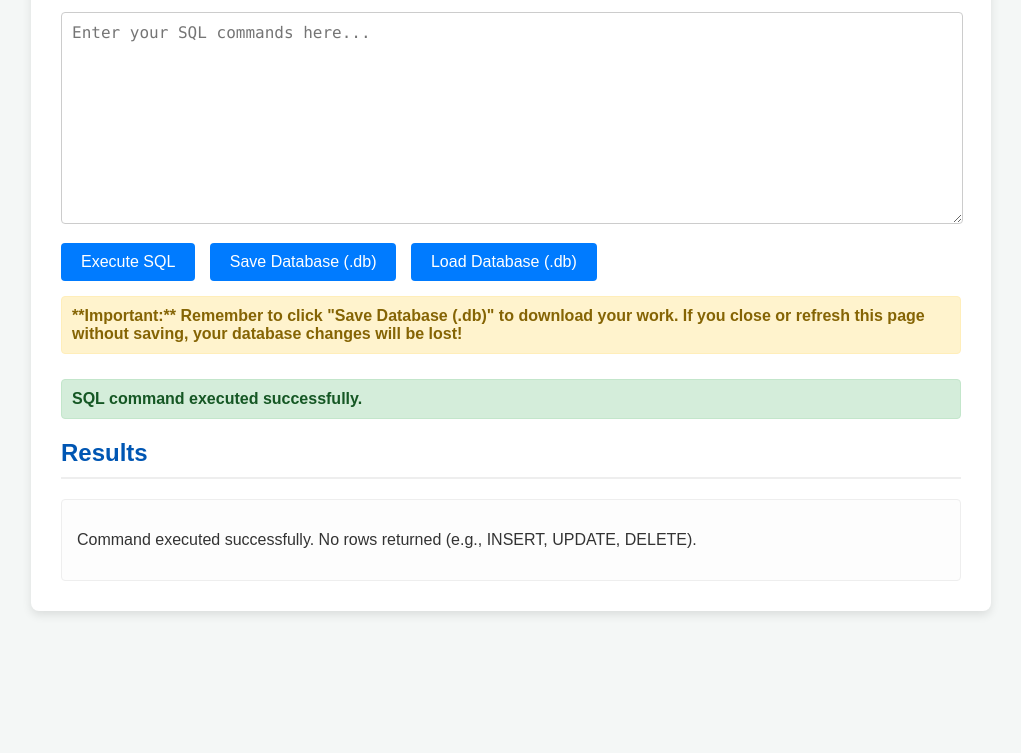
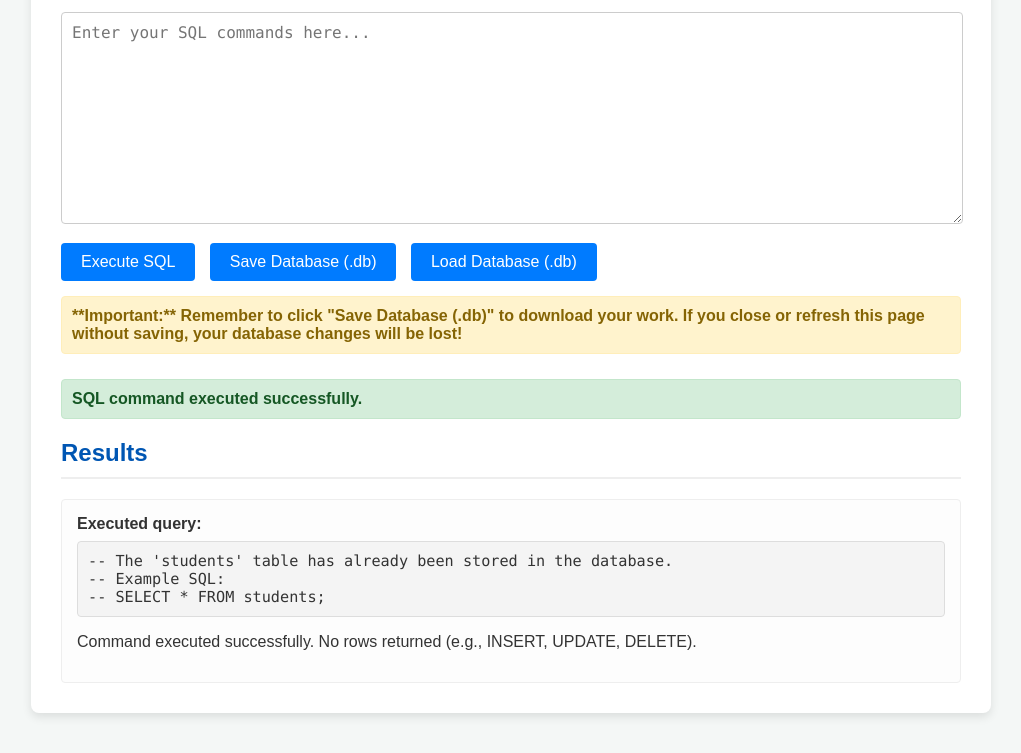
Before and after one commit to HKBU-Ce/COMP2865-Fundamental-of-Data-Anlysis-and-Management, a plain HTML site: page index.html in a window 1280 px wide. Both pictures are taken after a click on the button "Execute SQL". Shown: the part 148-901 px from the top of the page, without its empty margins (129-1150 px from the left). Before the commit the page ends 800 px from the top, so only its background shows below. Drawn offline with nearby package versions, Linux system fonts and the light colour scheme.

Commit message:
Update index.html
add SQL command above the result section

```diff
--- a/index.html
+++ b/index.html
@@ -101,6 +101,22 @@
             padding: 15px;
             background-color: #fdfdfd;
             overflow-x: auto; /* For wide tables */
+        }
+
+        .executed-query {
+            margin-bottom: 15px;
+        }
+
+        .executed-query pre {
+            margin: 8px 0 0;
+            padding: 10px;
+            background-color: #f4f4f4;
+            border: 1px solid #ddd;
+            border-radius: 4px;
+            font-family: 'Consolas', 'Monaco', monospace;
+            font-size: 0.95rem;
+            white-space: pre-wrap;
+            word-break: break-word;
         }
 
         .sql-results table {
@@ -215,12 +231,28 @@
             }
         }
 
+        function showExecutedQuery(sql) {
+            const queryBlock = document.createElement('div');
+            queryBlock.className = 'executed-query';
+
+            const label = document.createElement('strong');
+            label.textContent = 'Executed query:';
+
+            const pre = document.createElement('pre');
+            pre.textContent = sql.trim() || '(empty)';
+
+            queryBlock.appendChild(label);
+            queryBlock.appendChild(pre);
+            sqlResultsDiv.appendChild(queryBlock);
+        }
+
         // Function to execute SQL commands
         function executeSql() {
             const commands = sqlInput.value;
             sqlInput.value = ''; // Clear the query field after execute is clicked
             sqlResultsDiv.innerHTML = ''; // Clear previous results
             statusMessageDiv.style.display = 'none'; // Clear previous status
+            showExecutedQuery(commands);
 
             if (!db) {
                 showStatus('Database not initialized. Please refresh the page.', 'error');
@@ -231,7 +263,9 @@
                 const results = db.exec(commands); // Execute the SQL
 
                 if (results.length === 0) {
-                    sqlResultsDiv.innerHTML = '<p>Command executed successfully. No rows returned (e.g., INSERT, UPDATE, DELETE).</p>';
+                    const message = document.createElement('p');
+                    message.textContent = 'Command executed successfully. No rows returned (e.g., INSERT, UPDATE, DELETE).';
+                    sqlResultsDiv.appendChild(message);
                     showStatus('SQL command executed successfully.', 'success');
                     return;
                 }
@@ -270,7 +304,10 @@
 
             } catch (err) {
                 console.error("SQL Error:", err);
-                sqlResultsDiv.innerHTML = `<p class="error-message">Error: ${err.message}</p>`;
+                const errorP = document.createElement('p');
+                errorP.className = 'error-message';
+                errorP.textContent = `Error: ${err.message}`;
+                sqlResultsDiv.appendChild(errorP);
                 showStatus(`SQL Error: ${err.message}`, 'error');
             }
         }
```
